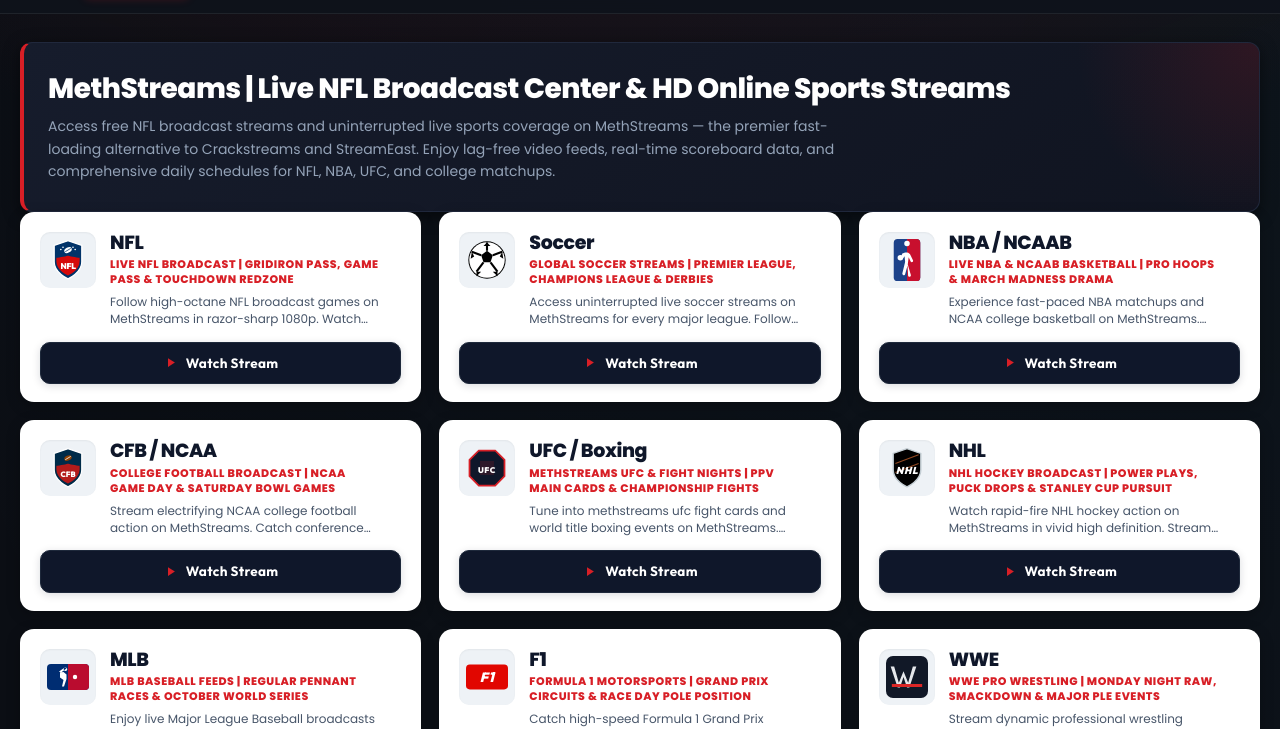
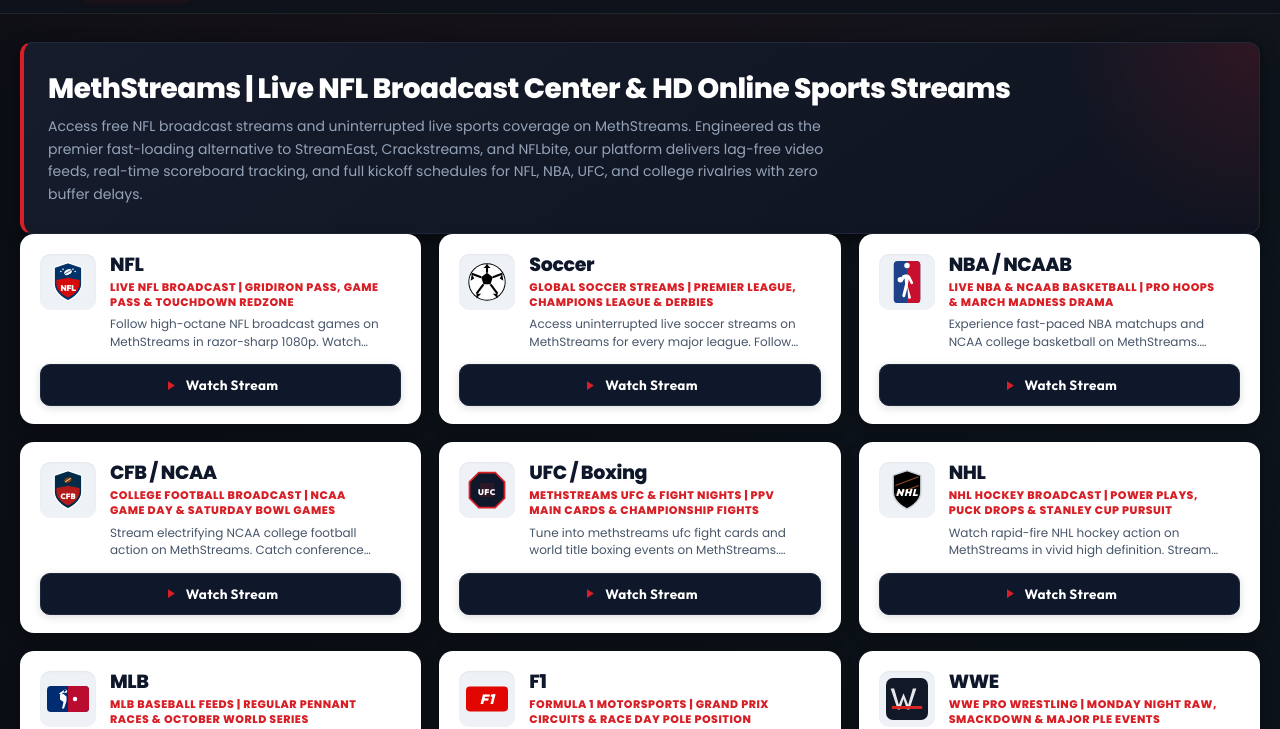
Before and after one commit to adstreemz123-eng/varsports24.cfd, a website: page index.html in a window 1280 px wide. Shown: the part 55-784 px from the top of the page. Drawn offline with Linux system fonts and the light colour scheme; no server answers.

Commit message:
Update hero description with StreamEast, Crackstreams, and NFLbite keywords

```diff
--- a/index.html
+++ b/index.html
@@ -241,7 +241,7 @@
       <!-- HERO SECTION (StreamKing Style - Only on Homepage Grid) -->
       <section class="streamking-hero-card" id="top-hero-card">
         <h1 class="hero-title" id="hero-main-title">MethStreams | Live NFL Broadcast Center & HD Online Sports Streams</h1>
-        <p class="hero-desc">Access free NFL broadcast streams and uninterrupted live sports coverage on MethStreams — the premier fast-loading alternative to Crackstreams and StreamEast. Enjoy lag-free video feeds, real-time scoreboard data, and comprehensive daily schedules for NFL, NBA, UFC, and college matchups.</p>
+        <p class="hero-desc">Access free NFL broadcast streams and uninterrupted live sports coverage on MethStreams. Engineered as the premier fast-loading alternative to StreamEast, Crackstreams, and NFLbite, our platform delivers lag-free video feeds, real-time scoreboard tracking, and full kickoff schedules for NFL, NBA, UFC, and college rivalries with zero buffer delays.</p>
       </section>
 
       <!-- Sports Cards Grid (Statically pre-rendered so it works 100% even from folder / file://) -->
```
Also changed, not shown: dist/index.html.
